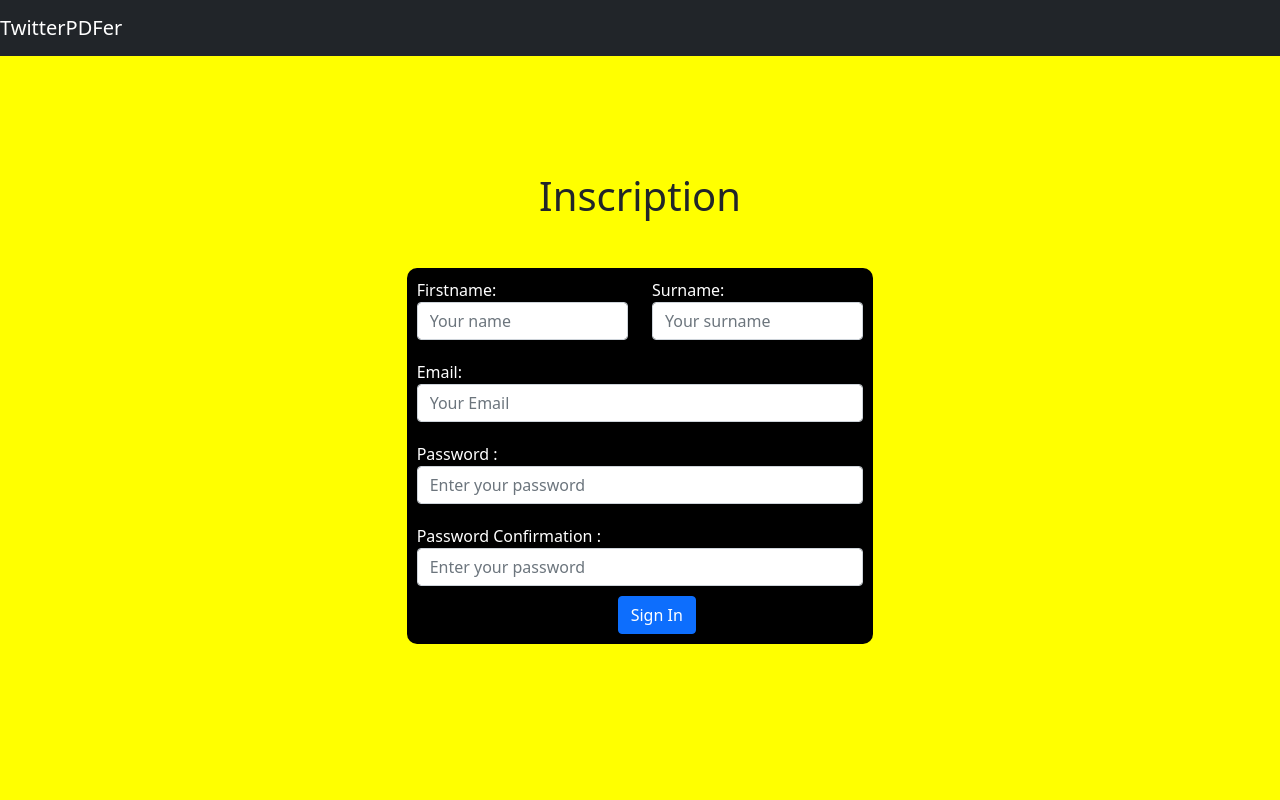
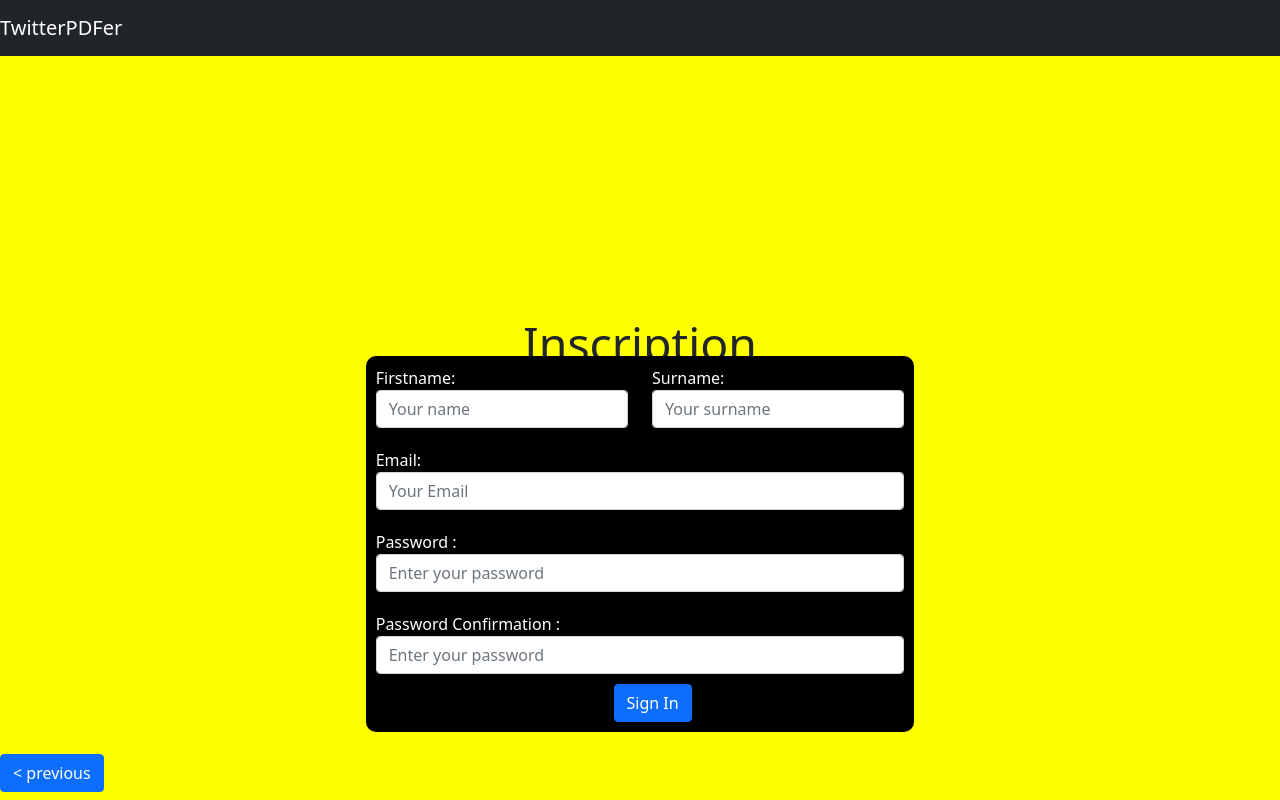
Before and after one commit to JackDaexter/TwitterPDFer, an Angular app: page /sign-in in a window 1280 px wide. Built offline with nearby package versions, Linux system fonts and the light colour scheme.

Commit message:
- Add new navigations services - Upgrade sign-in page

```diff
--- a/src/app/sign-in/sign-in.component.css
+++ b/src/app/sign-in/sign-in.component.css
@@ -1,31 +1,58 @@
+
+/* Structure of the page */
 .body{
     width: 100vw;
     height: 100vh;
     display:grid;
-    grid-template-columns: 1fr 1fr 2fr 1fr 1fr;
-    grid-template-rows: 1fr 1fr 2fr 1fr 1fr;
+    grid-template-columns: 1fr 1fr 3fr 1fr 1fr;
+    grid-template-rows: 1fr 1fr 5% 30% 1fr 1fr;
     position: fixed;
     background-color: yellow;
 }
 
-.title{
+
+
+form{
+    gap: 10px;
+}
+
+label{
+    color: white;
+}
+
+
+/* Form design and configuration */
+
+.form{
+    grid-column: 3;
+    grid-row: 4;
+    margin : auto;
+}
+
+form{
+    background-color: black;
+    padding: 10px;
+    border-radius: 10px;
+}
+
+h1.title{
     grid-column: 3;
     text-align: center;
-    grid-row: 2;
+    grid-row: 3;
+    margin: auto;
+    font-size: 2.9em;
 }
+
+
+
+
 #userFirstName, #userLastName{
     width: 50%;
     margin-bottom: 10px;
 }
 
-.form{
-    grid-column: 3;
-    grid-row: 3;
-    background-color: black;
-    margin: -20px;
-    padding: 10px;
-    border-radius: 10px;
-}
+
+/* Form elements */
 
 .section-email{
     margin: 10px 0px 10px 0px;
@@ -49,13 +76,13 @@
     margin-right: auto;
 }
 
-form{
-    gap: 10px;
+.previous{
+    grid-row-end: -1;
+    margin: auto;
+    margin-bottom: 35%;
+    margin-left: 0%;
 }
-
-label{
-    color: white;
-}
+/* ________________________  */
 
 @media screen and (max-width: 1050px){
     .body{
--- a/src/app/sign-in/sign-in.component.html
+++ b/src/app/sign-in/sign-in.component.html
@@ -1,9 +1,8 @@
 <div class="body">
-    <div class="title">
-        <h1>Inscription</h1>
-    </div>
+
+    <h1 class="title">Inscription</h1>
+
     <div class="form">
-
         <form [formGroup]="form" (ngSubmit)="onSubmit(form)">
             <div class="row">
                 <div class="form-group col-md-6" id="userFirstName">
@@ -35,12 +34,12 @@
                 <div class="section-email">
                     <label for="email">Email:</label>
                     <input id="email"  type="email" class="form-control" placeholder="Your Email" formControlName="email">
-                </div>
-                <div *ngIf="this.form.controls['email'].dirty">
-                    <div *ngIf="!checkEmailForm(this.form.controls['email'].value)">
-                        <p [ngStyle]="{'color':'red'}">
-                        Format d'email invalide
-                        </p>
+                    <div *ngIf="this.form.controls['email'].dirty">
+                        <div *ngIf="!checkEmailForm(this.form.controls['email'].value)">
+                            <p [ngStyle]="{'color':'red'}">
+                            Format d'email invalide
+                            </p>
+                        </div>
                     </div>
                 </div>
             </div>
@@ -52,7 +51,11 @@
                     </div>
 
                     <div *ngIf="form.controls['password'].dirty">
-                        <div *ng></div>
+                        <div [style.color]="
+                            form.get('password')?.value.length >= 5 ? 'green' : 'red'
+                            ">
+                             * Minimum 5 letters
+                        </div>
                     </div>
                 </div>
                 <div class="confirmPassword">
@@ -72,4 +75,9 @@
             </div>
         </form>
     </div>
+    <div class="previous">
+        <button class="btn btn-primary">
+            < previous
+        </button>
+    </div>
 </div>
--- a/src/app/sign-in/sign-in.component.ts
+++ b/src/app/sign-in/sign-in.component.ts
@@ -40,6 +40,9 @@ export class SignInComponent implements OnInit {
 
   }
 
+
+
+
   public checkEmailForm(email: any) : boolean{
     let regex = new RegExp('[a-zA-Z0-9]+@[a-zA-Z]+[\\.][a-z]{2,}');
 
```
Also changed, not shown: src/app/services/navigation.service.ts (added, +29 -0 lines), 1 other file (tests, documents, lock files or other folders).
